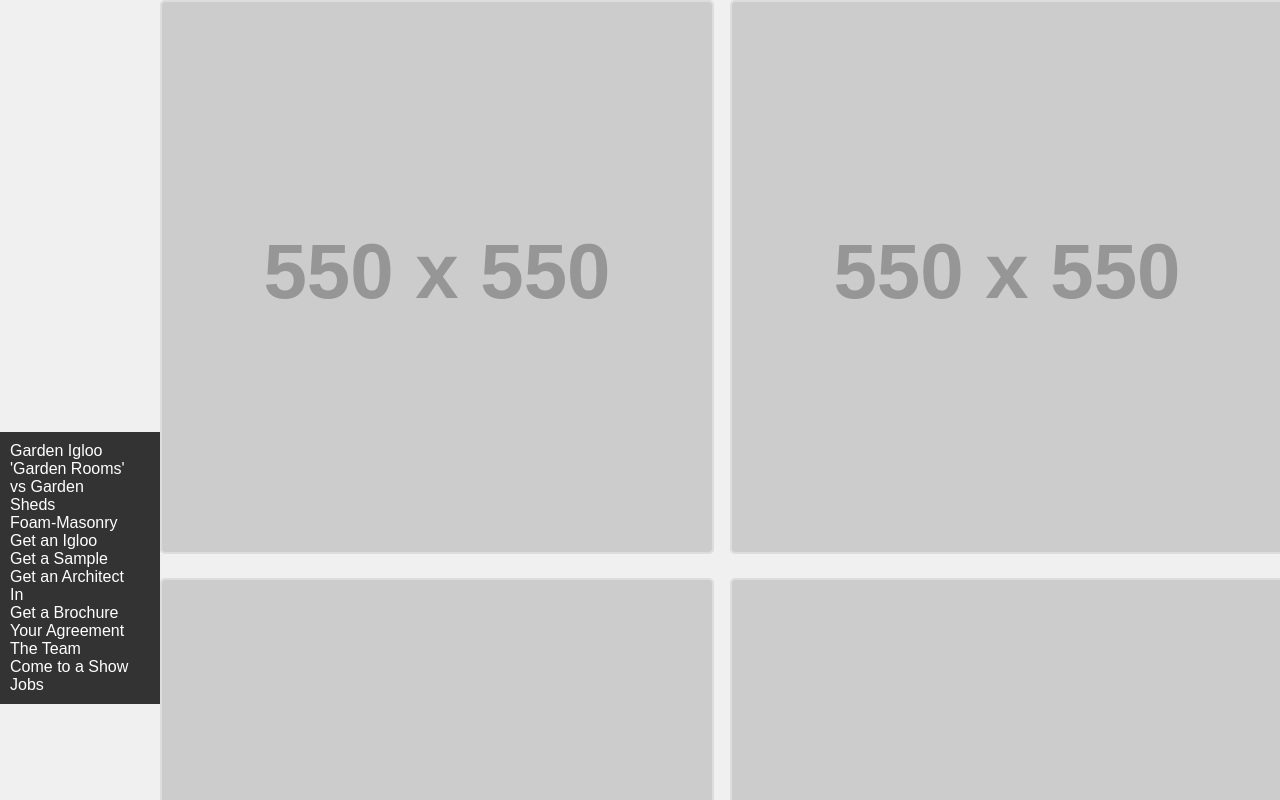
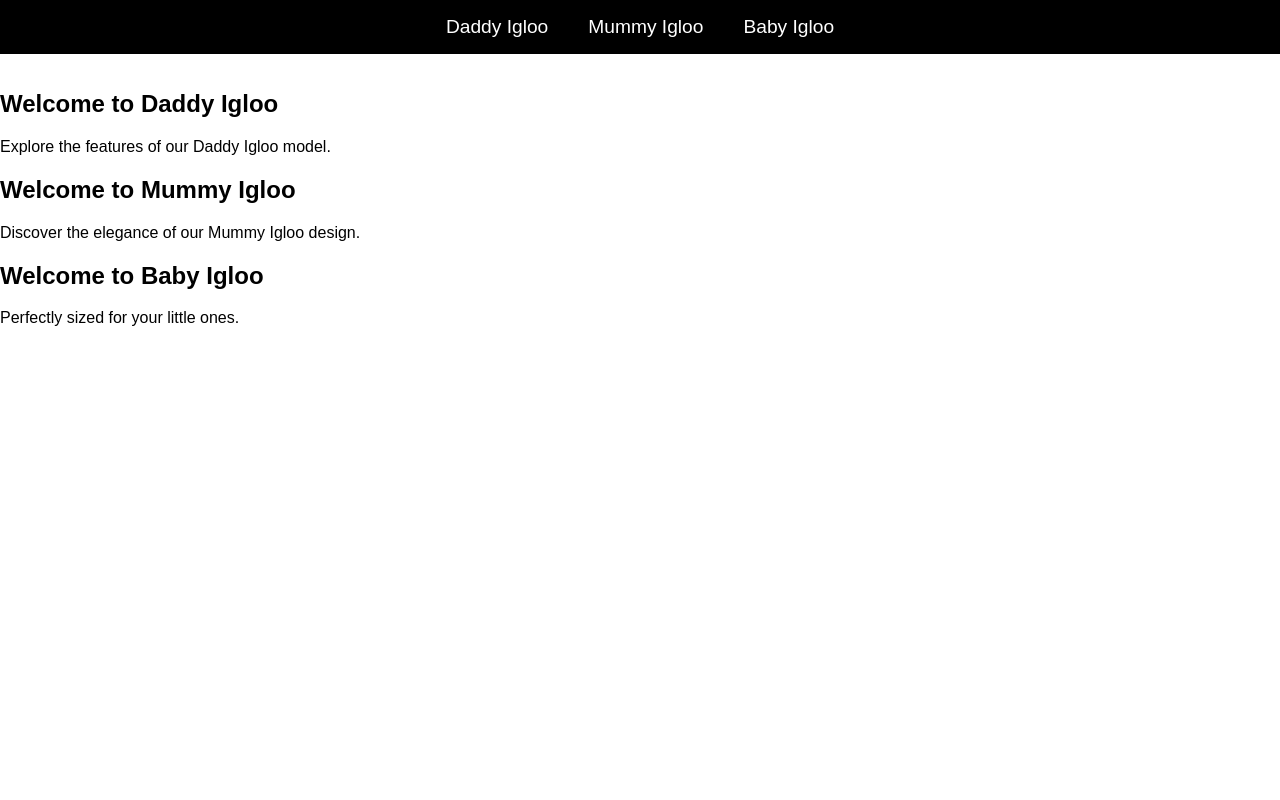
Before and after one commit to igloofoamsheds/igloofoamsheds, a plain HTML site: page index.html in a window 1280 px wide. Shown: the top 800 px of the page. Drawn offline with Linux system fonts and the light colour scheme; placeholder pictures from the web are drawn by us.

Commit message:
Update index.html

```diff
--- a/index.html
+++ b/index.html
@@ -4,126 +4,70 @@
 <head>
   <meta charset="UTF-8">
   <meta name="viewport" content="width=device-width, initial-scale=1.0">
-    <title>Image Overlay Carousel</title>
-    <link rel="stylesheet" href="styles.css">
-</head><style>
+  <title>Igloo Foam Sheds</title>
+  <style>
+    /* Reset body margins */
+    body {
+      margin: 0;
+      font-family: Arial, sans-serif;
+    }
+
+    /* Navigation bar styling */
     nav {
-        background-color: #333;
-        padding: 10px;
+      background-color: black;
+      color: white;
+      display: flex;
+      justify-content: center;
+      align-items: center;
+      padding: 1em 0;
+      position: fixed;
+      top: 0;
+      width: 100%;
+      z-index: 1000;
     }
-    nav ul {
-        list-style: none;
-        padding: 0;
-        margin: 0;
-        display: flex;
-        flex-wrap: wrap;
-    }
-    nav li {
-        margin-right: 20px;
-        position: relative;
-    }
+
+    /* Navigation links styling */
     nav a {
       color: white;
       text-decoration: none;
+      margin: 0 20px;
+      font-size: 1.2em;
     }
+
     nav a:hover {
       text-decoration: underline;
     }
-    nav ul ul {
-        display: none;
-        position: absolute;
-        top: 100%;
-        left: 0;
-        background-color: #444;
-        padding: 10px;
-        list-style: none;
-    }
-    nav li:hover ul {
-        display: block;
+
+    /* Push page content below fixed nav */
+    .content {
+      padding-top: 70px; /* Adjust to nav height */
     }
   </style>
-
-<body><nav>
-    <ul>
-        <li><a href="/garden-igloo/">Garden Igloo</a>
-            <ul>
-                <li><a href="/garden-igloo/less-material/">Less Material (talk to Kris)</a></li>
-                <li><a href="/garden-igloo/less-labour/">Less Labour (talk to Kris)</a></li>
-                <li><a href="/garden-igloo/less-legal/">Less Legal Stuff (talk to Tom)</a></li>
-                <li><a href="/garden-igloo/less-carbon/">Less Carbon (talk to Inna)</a></li>
-                <li><a href="/garden-igloo/less-noise/">Less Noise (talk to Jamie)</a></li>
-                <li><a href="/garden-igloo/less-cold/">Less Cold (talk to Tom)</a></li>
-                <li><a href="/garden-igloo/permitted-development/">Check Your Permitted Development Here</a></li>
-            </ul>
-        </li>
-        <li><a href="/garden-rooms-vs-garden-sheds/">'Garden Rooms' vs Garden Sheds</a></li>
-        <li><a href="/foam-masonry/">Foam-Masonry</a>
-            <ul>
-                <li><a href="/foam-masonry/foam-masons/">Foam Masons</a></li>
-                <li><a href="/foam-masonry/super/">SUPER</a></li>
-                <li><a href="/foam-masonry/silicone/">(S)ilicone</a></li>
-                <li><a href="/foam-masonry/urethane/">(U)rethane</a></li>
-                <li><a href="/foam-masonry/polyisocyanate/">(P)olyisocyanate</a></li>
-                <li><a href="/foam-masonry/epoxy/">(E)poxy</a></li>
-                <li><a href="/foam-masonry/rebar/">(R)ebar</a></li>
-                <li><a href="/foam-masonry/materials-we-use/">Materials We Use</a></li>
-                <li><a href="/foam-masonry/materials-we-dont-use/">Materials We Don't Use</a></li>
-            </ul>
-        </li>
-        <li><a href="/get-an-igloo/">Get an Igloo</a>
-            <ul>
-                <li><a href="/get-an-igloo/grant-applicable/">Grant Applicable (talk to Tom)</a></li>
-                <li><a href="/get-an-igloo/igloo-building/">Igloo Building (talk to Dan)</a></li>
-                <li><a href="/get-an-igloo/childrens-igloos/">Children's Igloos</a></li>
-                <li><a href="/get-an-igloo/parents-igloos/">Parents' Igloos</a></li>
-                <li><a href="/get-an-igloo/hipped-pavilion-igloo/">Hipped Pavilion Igloo</a></li>
-                <li><a href="/get-an-igloo/pitched-lean-to-igloo/">Pitched and Lean-to Igloo</a></li>
-                <li><a href="/get-an-igloo/barrel-mansard-igloo/">Barrel and Mansard Igloo</a></li>
-                <li><a href="/get-an-igloo/domed-iglooed-igloo/">Domed and Iglooed Igloo</a></li>
-                <li><a href="/get-an-igloo/igloo-delivery/">Igloo Delivery (talk to Dan)</a></li>
-            </ul>
-        </li>
-        <li><a href="/get-a-sample/">Get a Sample</a></li>
-        <li><a href="/get-an-architect-in/">Get an Architect In</a></li>
-        <li><a href="/get-a-brochure/">Get a Brochure</a></li>
-        <li><a href="/your-agreement/">Your Agreement</a></li>
-        <li><a href="/the-team/">The Team</a>
-            <ul>
-                <li><a href="/the-team/tom/">Tom</a></li>
-                <li><a href="/the-team/inna/">Inna</a></li>
-                <li><a href="/the-team/kris/">Kris</a></li>
-                <li><a href="/the-team/dan/">Dan</a></li>
-            </ul>
-        </li>
-        <li><a href="/come-to-a-show/">Come to a Show</a></li>
-        <li><a href="/jobs/">Jobs</a></li>
-    </ul>
+</head>
+<body>
+  <!-- Navigation Bar -->
+  <nav>
+    <a href="#daddy-igloo">Daddy Igloo</a>
+    <a href="#mummy-igloo">Mummy Igloo</a>
+    <a href="#baby-igloo">Baby Igloo</a>
   </nav>
 
-    <div class="image-grid">
-        <div class="image" onclick="openOverlay(0)">
-            <img src="https://via.placeholder.com/550" alt="Image 1">
+  <!-- Content Section -->
+  <div class="content">
+    <section id="daddy-igloo">
+      <h1>Welcome to Daddy Igloo</h1>
+      <p>Explore the features of our Daddy Igloo model.</p>
+    </section>
+
+    <section id="mummy-igloo">
+      <h1>Welcome to Mummy Igloo</h1>
+      <p>Discover the elegance of our Mummy Igloo design.</p>
+    </section>
+
+    <section id="baby-igloo">
+      <h1>Welcome to Baby Igloo</h1>
+      <p>Perfectly sized for your little ones.</p>
+    </section>
   </div>
-        <div class="image" onclick="openOverlay(1)">
-            <img src="https://via.placeholder.com/550" alt="Image 2">
-        </div>
-        <div class="image" onclick="openOverlay(2)">
-            <img src="https://via.placeholder.com/550" alt="Image 3">
-        </div>
-        <div class="image" onclick="openOverlay(3)">
-            <img src="https://via.placeholder.com/550" alt="Image 4">
-        </div>
-    </div>
-
-    <div id="overlay" class="overlay">
-        <span class="close" onclick="closeOverlay()">&times;</span>
-        <div class="overlay-content">
-            <img id="overlay-image" src="" alt="Large Image">
-        </div>
-        <button class="prev" onclick="changeImage(-1)">&#10094;</button>
-        <button class="next" onclick="changeImage(1)">&#10095;</button>
-    </div>
-
-    <script src="script.js"></script>
 </body>
 </html>
```
Lines whose indentation alone changed are shown as unchanged.
